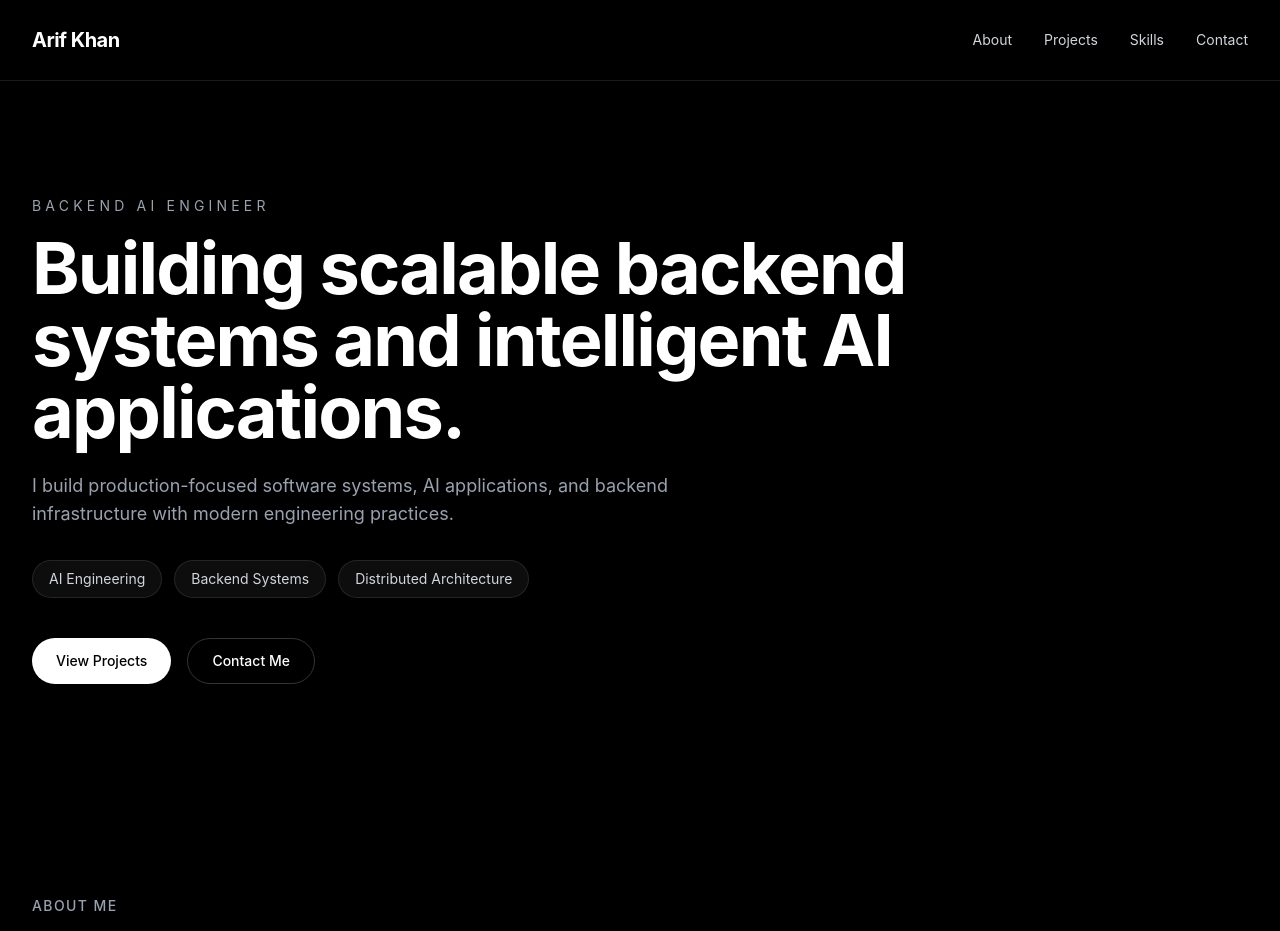
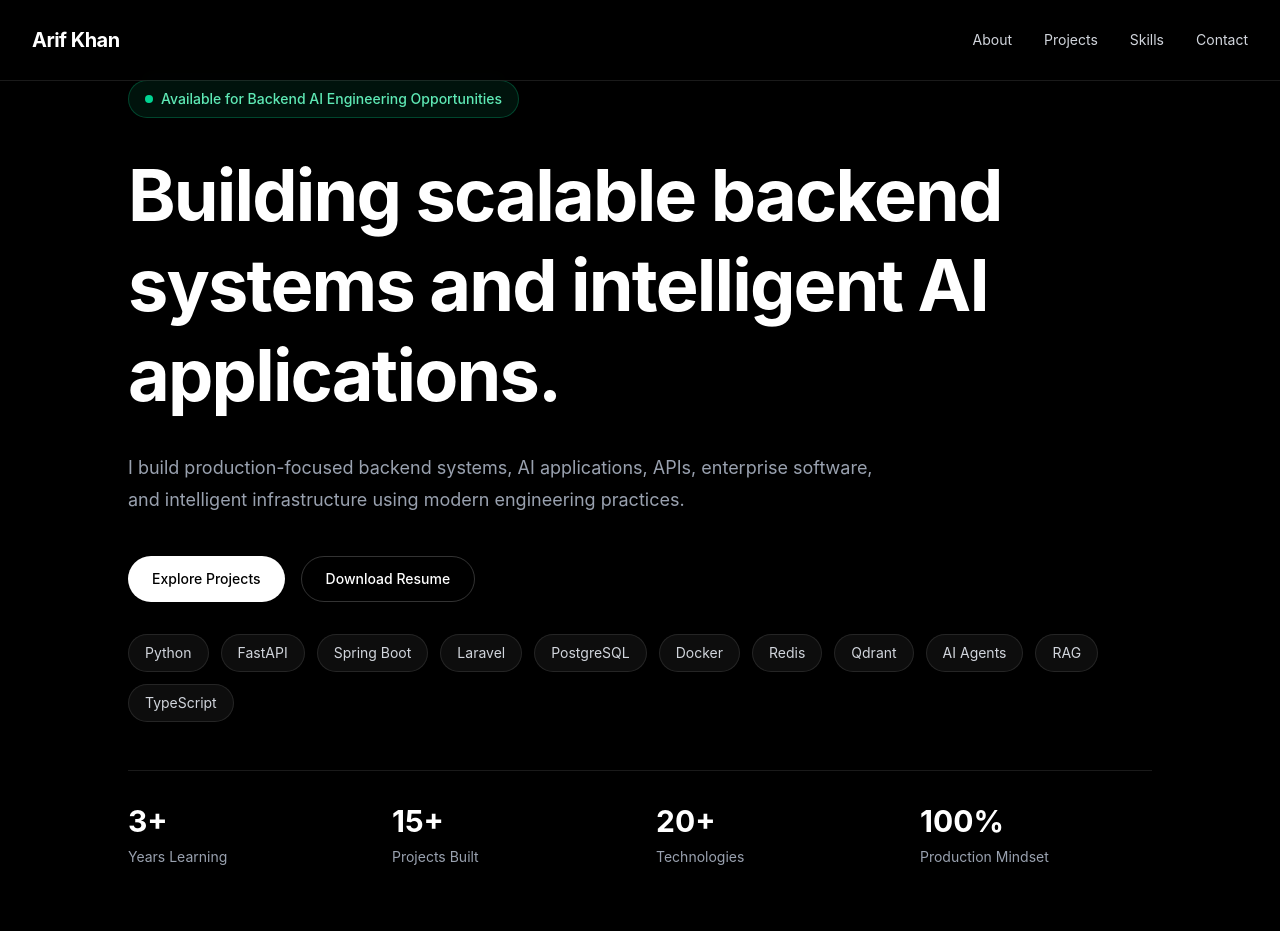
Before and after one commit to arifxlab/FlyRank-Portfolio-Website, a React (Vite) app: page / in a window 1280 px wide. Shown: the top 931 px of the page. Built offline with nearby package versions, Linux system fonts and the light colour scheme.

Commit message:
chore(hero): complete premium hero implementation

```diff
--- a/src/components/hero/HeroActions.tsx
+++ b/src/components/hero/HeroActions.tsx
@@ -1,9 +1,15 @@
+import { motion } from "framer-motion";
 import Button from "../ui/Button";
 import { heroActions } from "../../data/hero";
 
 function HeroActions() {
     return (
-        <div className="mt-10 flex flex-wrap gap-4">
+        <motion.div
+            initial={{ opacity: 0, y: 20 }}
+            animate={{ opacity: 1, y: 0 }}
+            transition={{ delay: 0.2, duration: 0.5 }}
+            className="mt-10 flex flex-wrap gap-4"
+        >
             {heroActions.map((action) => (
                 <Button
                     key={action.label}
@@ -13,7 +19,7 @@ function HeroActions() {
                     {action.label}
                 </Button>
             ))}
-        </div>
+        </motion.div>
     );
 }
 
--- a/src/components/hero/HeroBadge.tsx
+++ b/src/components/hero/HeroBadge.tsx
@@ -1,12 +1,20 @@
+import { motion } from "framer-motion";
+import { heroBadge } from "../../data/hero";
+
 function HeroBadge() {
     return (
-        <div className="inline-flex items-center gap-2 rounded-full border border-emerald-500/30 bg-emerald-500/10 px-4 py-2">
+        <motion.div
+            initial={{ opacity: 0, y: -20 }}
+            animate={{ opacity: 1, y: 0 }}
+            transition={{ duration: 0.5 }}
+            className="inline-flex items-center gap-2 rounded-full border border-emerald-500/30 bg-emerald-500/10 px-4 py-2"
+        >
             <span className="h-2 w-2 rounded-full bg-emerald-400" />
 
             <span className="text-sm font-medium text-emerald-300">
-        Available for AI Backend Opportunities
-      </span>
-        </div>
+                {heroBadge}
+            </span>
+        </motion.div>
     );
 }
 
--- a/src/components/hero/HeroStats.tsx
+++ b/src/components/hero/HeroStats.tsx
@@ -0,0 +1,27 @@
+import { motion } from "framer-motion";
+import { heroStats } from "../../data/hero";
+
+function HeroStats() {
+    return (
+        <motion.div
+            initial={{ opacity: 0, y: 20 }}
+            animate={{ opacity: 1, y: 0 }}
+            transition={{ delay: 0.6, duration: 0.5 }}
+            className="mt-12 grid grid-cols-2 gap-8 border-t border-white/10 pt-8 md:grid-cols-4"
+        >
+            {heroStats.map((stat) => (
+                <div key={stat.label}>
+                    <h3 className="text-3xl font-bold text-white">
+                        {stat.value}
+                    </h3>
+
+                    <p className="mt-2 text-sm text-gray-400">
+                        {stat.label}
+                    </p>
+                </div>
+            ))}
+        </motion.div>
+    );
+}
+
+export default HeroStats;
--- a/src/components/hero/HeroTechStack.tsx
+++ b/src/components/hero/HeroTechStack.tsx
@@ -1,8 +1,14 @@
+import { motion } from "framer-motion";
 import { heroTechStack } from "../../data/hero";
 
 function HeroTechStack() {
     return (
-        <div className="mt-8 flex flex-wrap gap-3">
+        <motion.div
+            initial={{ opacity: 0, y: 20 }}
+            animate={{ opacity: 1, y: 0 }}
+            transition={{ delay: 0.4, duration: 0.5 }}
+            className="mt-8 flex flex-wrap gap-3"
+        >
             {heroTechStack.map((technology) => (
                 <span
                     key={technology}
@@ -11,7 +17,7 @@ function HeroTechStack() {
                     {technology}
                 </span>
             ))}
-        </div>
+        </motion.div>
     );
 }
 
--- a/src/sections/Hero.tsx
+++ b/src/sections/Hero.tsx
@@ -1,12 +1,16 @@
 import { motion } from "framer-motion";
+
 import Container from "../components/layout/Container";
-import Button from "../components/ui/Button";
 
-const highlights = [
-    "AI Engineering",
-    "Backend Systems",
-    "Distributed Architecture",
-];
+import HeroBadge from "../components/hero/HeroBadge";
+import HeroActions from "../components/hero/HeroActions";
+import HeroTechStack from "../components/hero/HeroTechStack";
+import HeroStats from "../components/hero/HeroStats";
+
+import {
+    heroTitle,
+    heroDescription,
+} from "../data/hero";
 
 function Hero() {
     return (
@@ -16,44 +20,23 @@ function Hero() {
                     initial={{ opacity: 0, y: 30 }}
                     animate={{ opacity: 1, y: 0 }}
                     transition={{ duration: 0.8 }}
-                    className="max-w-4xl"
+                    className="mx-auto max-w-5xl"
                 >
-                    <p className="mb-4 text-sm uppercase tracking-[0.3em] text-gray-400">
-                        Backend AI Engineer
+                    <HeroBadge />
+
+                    <h1 className="mt-8 max-w-4xl text-5xl font-bold leading-tight tracking-tight text-white md:text-7xl">
+                        {heroTitle}
+                    </h1>
+
+                    <p className="mt-8 max-w-3xl text-lg leading-8 text-gray-400">
+                        {heroDescription}
                     </p>
 
-                    <h1 className="text-5xl font-bold tracking-tight text-white md:text-7xl">
-                        Building scalable backend systems and intelligent AI applications.
-                    </h1>
+                    <HeroActions />
 
-                    <p className="mt-6 max-w-2xl text-lg text-gray-400">
-                        I build production-focused software systems, AI applications,
-                        and backend infrastructure with modern engineering practices.
-                    </p>
+                    <HeroTechStack />
 
-                    <div className="mt-8 flex flex-wrap gap-3">
-                        {highlights.map((item) => (
-                            <span
-                                key={item}
-                                className="rounded-full border border-white/10 bg-white/5 px-4 py-2 text-sm text-gray-300"
-                            >
-                {item}
-              </span>
-                        ))}
-                    </div>
-
-                    <div className="mt-10 flex flex-wrap gap-4">
-                        <Button href="#projects">
-                            View Projects
-                        </Button>
-
-                        <Button
-                            href="#contact"
-                            variant="secondary"
-                        >
-                            Contact Me
-                        </Button>
-                    </div>
+                    <HeroStats />
                 </motion.div>
             </Container>
         </section>
```
